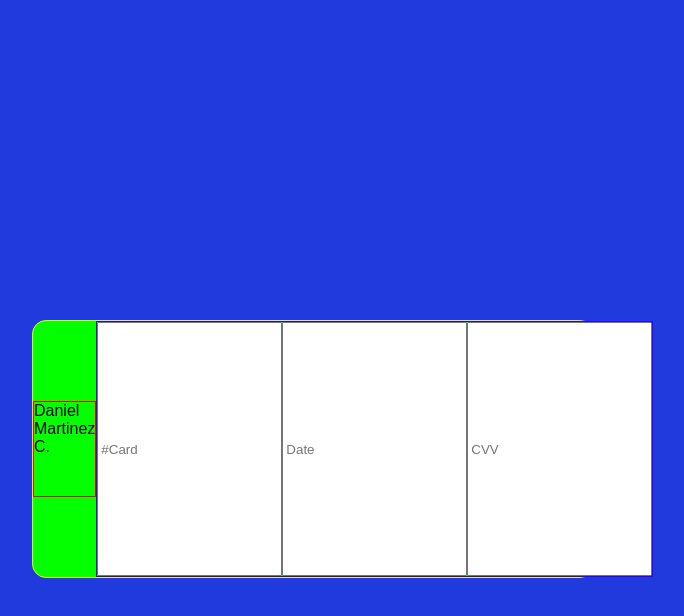
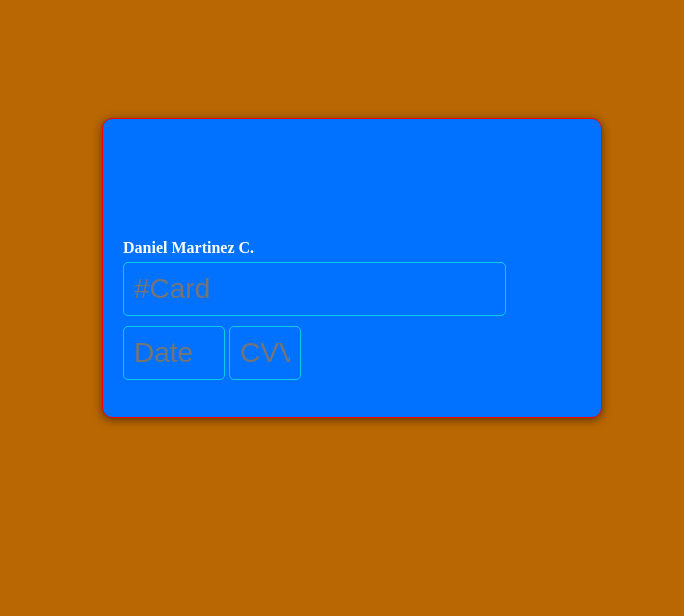
Before and after one commit to danielmc22/Card-Mask, a plain HTML site: page index.html in a window 1280 px wide. Shown: the whole page, without its empty margins (288-972 px from the left). Drawn offline with Linux system fonts and the light colour scheme.

Commit message:
Fin. css por mejorar

```diff
--- a/main.css
+++ b/main.css
@@ -1,33 +1,48 @@
 body{
-  height: 100%;
-  margin: 20rem;
-  font-family: sans-serif;
-  background-color: #213ade;
+  background-color: #b96702;
+  padding: 20rem auto;
 }
 
-#app{
-
-  height: 16rem;
-  width: 35rem;
-  border: solid rgb(221, 255, 0) 1px;
-  border-radius: 14px;
-  background-color: #04ff00;
-}
-
-.holder{
-  margin: 5rem 0;
-  width: 10rem;
-  border: solid 1px red;
-}
-#containerInputs{
-  display: flex;
-  flex-direction: row;
-  justify-content: space-around ;
-  border: solid 1px rgb(47, 0, 255);
+#app {
+  padding: 100px 50px;
 }
 
 .card{
-  height: 100%;
-  display: flex;
-  flex-direction: row;
+  border: solid red 1px;
+  width: 500px;
+  height: 300px;
+  border-radius: 10px;
+  padding: 70px 20px 0 20px;
+  box-sizing: border-box;
+  background: rgb(0, 114, 255);
+  background: -moz-radial-gradient(
+    circle,
+    rgb(60, 80, 255) 1%,
+    rgb(0, 0, 124)
+  );
+  margin: 10px auto;
+  box-shadow: 0 2px 10px rgba(0, 0, 0, 0.5);
 }
+
+.card input {
+  font-size: 28px;
+  padding: 10px;
+  border: solid 1px rgb(6, 204, 231);
+  color: white;
+  border-radius: 5px;
+  background-color: transparent;
+  margin: 5px 0;
+  outline: none;
+}
+.holder {
+  color: white;
+  font-weight: bold;
+  padding-top: 50px;
+}
+.card #inputDate {
+  width: 80px ;
+}
+
+.card #inputCVV {
+  width: 50px;
+}
```
